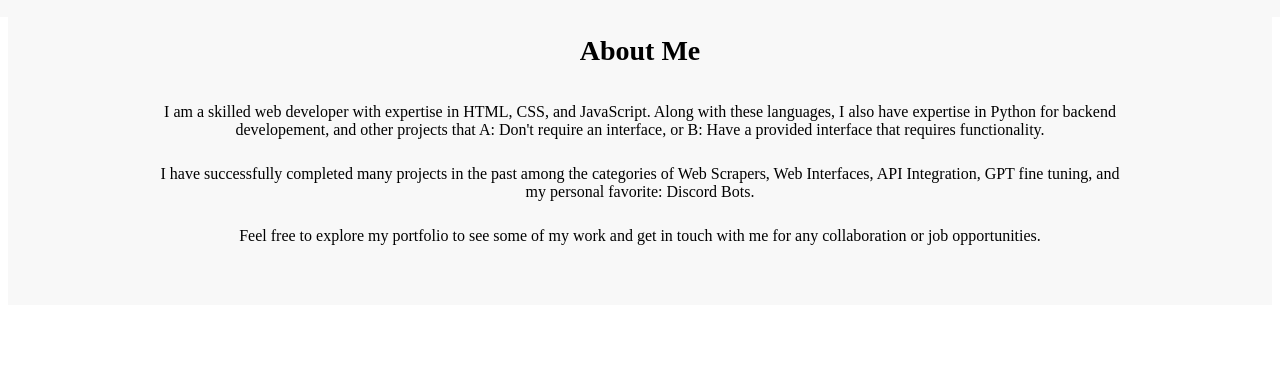
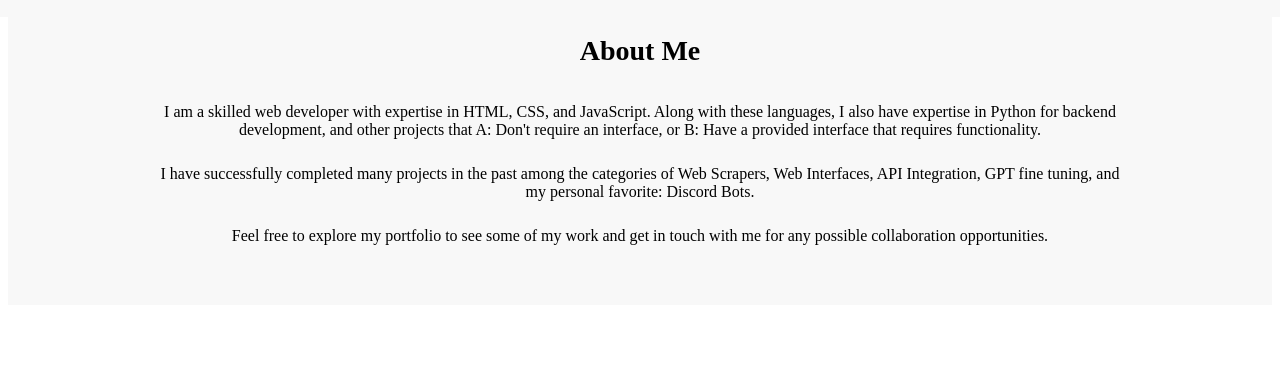
Before and after one commit to Oaky-dev/Oaky-dev.github.io, a plain HTML site: page index.html in a window 1280 px wide. Shown: the part 46-421 px from the top of the page. Drawn offline with Linux system fonts and the light colour scheme.

Commit message:
Update index.html

```diff
--- a/index.html
+++ b/index.html
@@ -22,9 +22,9 @@
     <div class="container">
       <h2>About Me</h2>
       <div class="about-content">
-        <p>I am a skilled web developer with expertise in HTML, CSS, and JavaScript. Along with these languages, I also have expertise in Python for backend developement, and other projects that A: Don't require an interface, or B: Have a provided interface that requires functionality.</p>
+        <p>I am a skilled web developer with expertise in HTML, CSS, and JavaScript. Along with these languages, I also have expertise in Python for backend development, and other projects that A: Don't require an interface, or B: Have a provided interface that requires functionality.</p>
         <p>I have successfully completed many projects in the past among the categories of Web Scrapers, Web Interfaces, API Integration, GPT fine tuning, and my personal favorite: Discord Bots.</p>
-        <p>Feel free to explore my portfolio to see some of my work and get in touch with me for any collaboration or job opportunities.</p>
+        <p>Feel free to explore my portfolio to see some of my work and get in touch with me for any possible collaboration opportunities.</p>
       </div>
     </div>
   </section>
```
